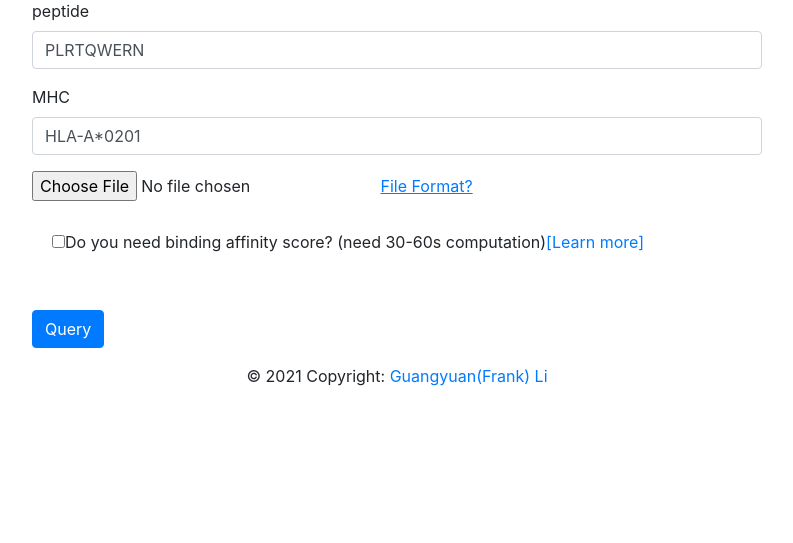
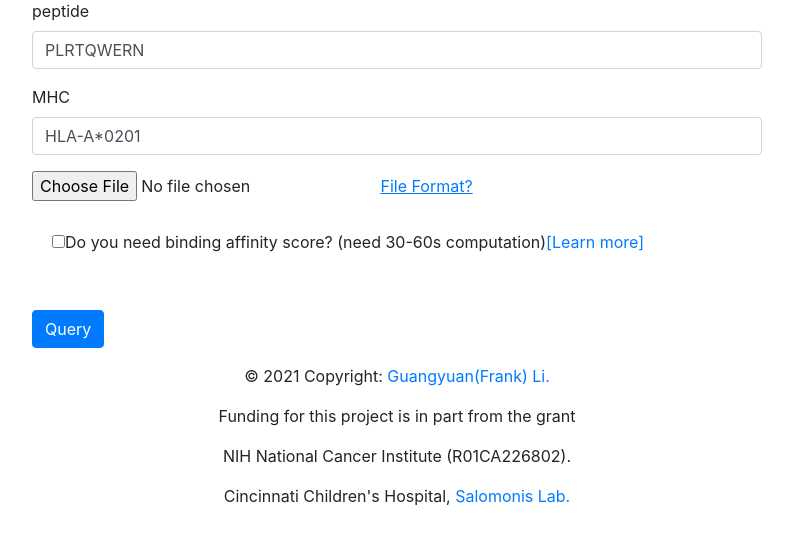
Before and after one commit to frankligy/DeepImmuno-web, a Flask app: page / in a window 1280 px wide. Shown: the part 257-800 px from the top of the page, without its empty margins (243-1036 px from the left). Run offline with Flask 2, Linux system fonts and the light colour scheme; some libraries are stand-ins or nearby versions.

Commit message:
modify copy right

```diff
--- a/app/templates/submit.html
+++ b/app/templates/submit.html
@@ -66,8 +66,12 @@
 
 <!-- Footer -->
 <footer class="page-footer font-small">
-    <div class="footer-copyright text-center py-3">© 2021 Copyright:
-      <a href="https://github.com/frankligy"> Guangyuan(Frank) Li</a>
+    <div class="footer-copyright text-center py-3">
+      <p>© 2021 Copyright: <a href="https://github.com/frankligy" target="_blank"> Guangyuan(Frank) Li. </a> </p>
+      <p>Funding for this project is in part from the grant </p>
+      <p>NIH National Cancer Institute (R01CA226802).</p>
+      <p>Cincinnati Children's Hospital,<a href="https://www.cincinnatichildrens.org/research/divisions/b/bmi/labs/salomonis/research-areas" target="_blank" > Salomonis Lab.</a> </p>
+
     </div>
 </footer>
 
```
